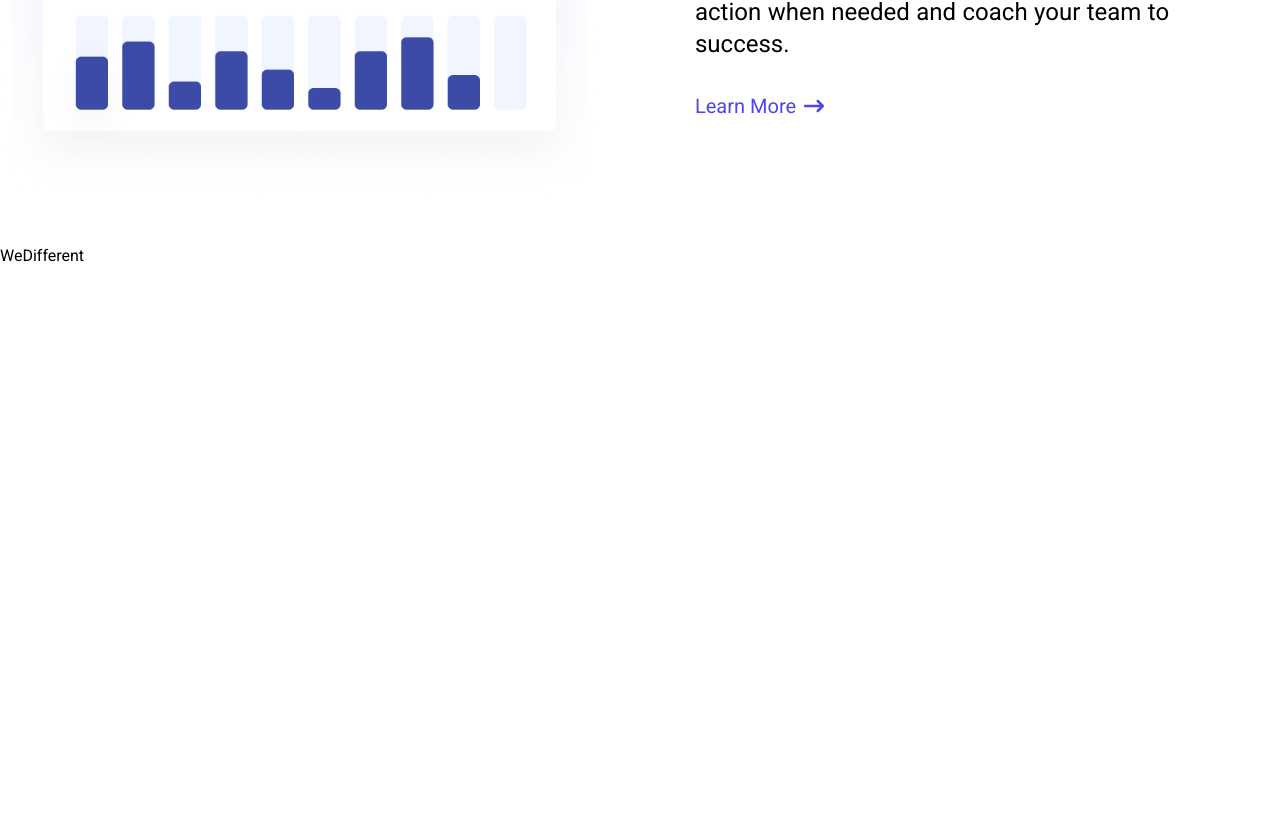
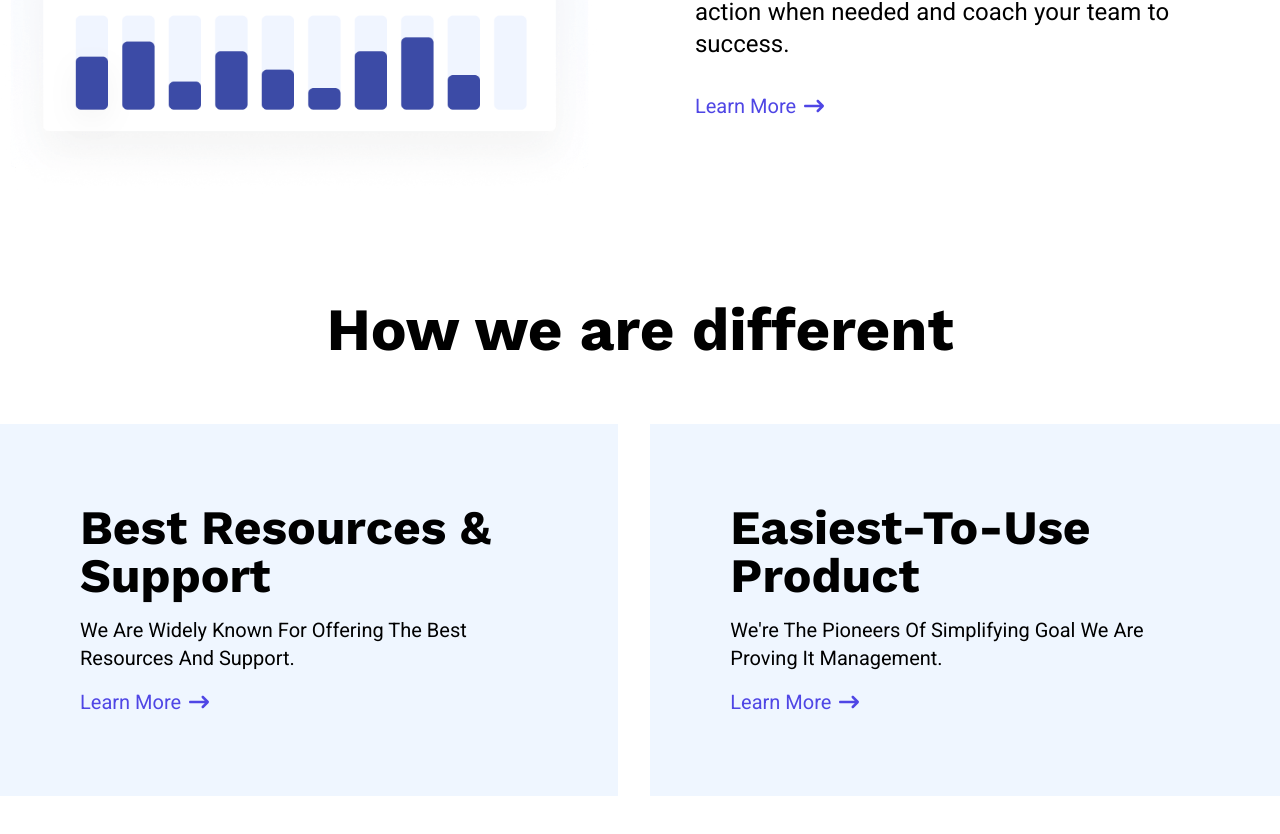
Before and after one commit to FrontEndDevo/peboo, a React (Vite) app: page / in a window 1280 px wide. Shown: the part 2786-3620 px from the top of the page. Before the commit the page ends 3054 px from the top, so only its background shows below. Built offline with nearby package versions, Linux system fonts and the light colour scheme.

Commit message:
Finish the JSX and styling with Responsive of WeDifferent component

```diff
--- a/src/components/WeDifferent.jsx
+++ b/src/components/WeDifferent.jsx
@@ -1,5 +1,38 @@
+import { faArrowRightLong } from "@fortawesome/free-solid-svg-icons";
+import { FontAwesomeIcon } from "@fortawesome/react-fontawesome";
+const weDifferent = [
+  {
+    title: "Best resources & support",
+    description:
+      "We are widely known for offering the best resources and support.",
+  },
+  {
+    title: "Easiest-to-use product",
+    description:
+      "We're the pioneers of simplifying goal we are proving it management.",
+  },
+];
 const WeDifferent = () => {
-  return <section>WeDifferent</section>;
+  const weAreDifferent = weDifferent.map((item, i) => (
+    <div key={i} className="bg-blue-50 p-20 capitalize">
+      <h4 className="text-5xl font-work-sans">{item.title}</h4>
+      <p className="my-4 text-xl">{item.description}</p>
+      <button className="text-indigo-600 flex items-center justify-center gap-2 text-xl hover:underline mx-auto xl:mx-0">
+        Learn More <FontAwesomeIcon icon={faArrowRightLong} />
+      </button>
+    </div>
+  ));
+
+  return (
+    <section className="container mx-auto py-12">
+      <h2 className="text-4xl xl:text-6xl font-work-sans text-center mb-14 border-indigo-600 border-b-4 p-2 rounded-2xl lg:border-none">
+        How we are different
+      </h2>
+      <div className="flex justify-center gap-8 flex-col md:flex-row">
+        {weAreDifferent}
+      </div>
+    </section>
+  );
 };
 
 export default WeDifferent;
```
